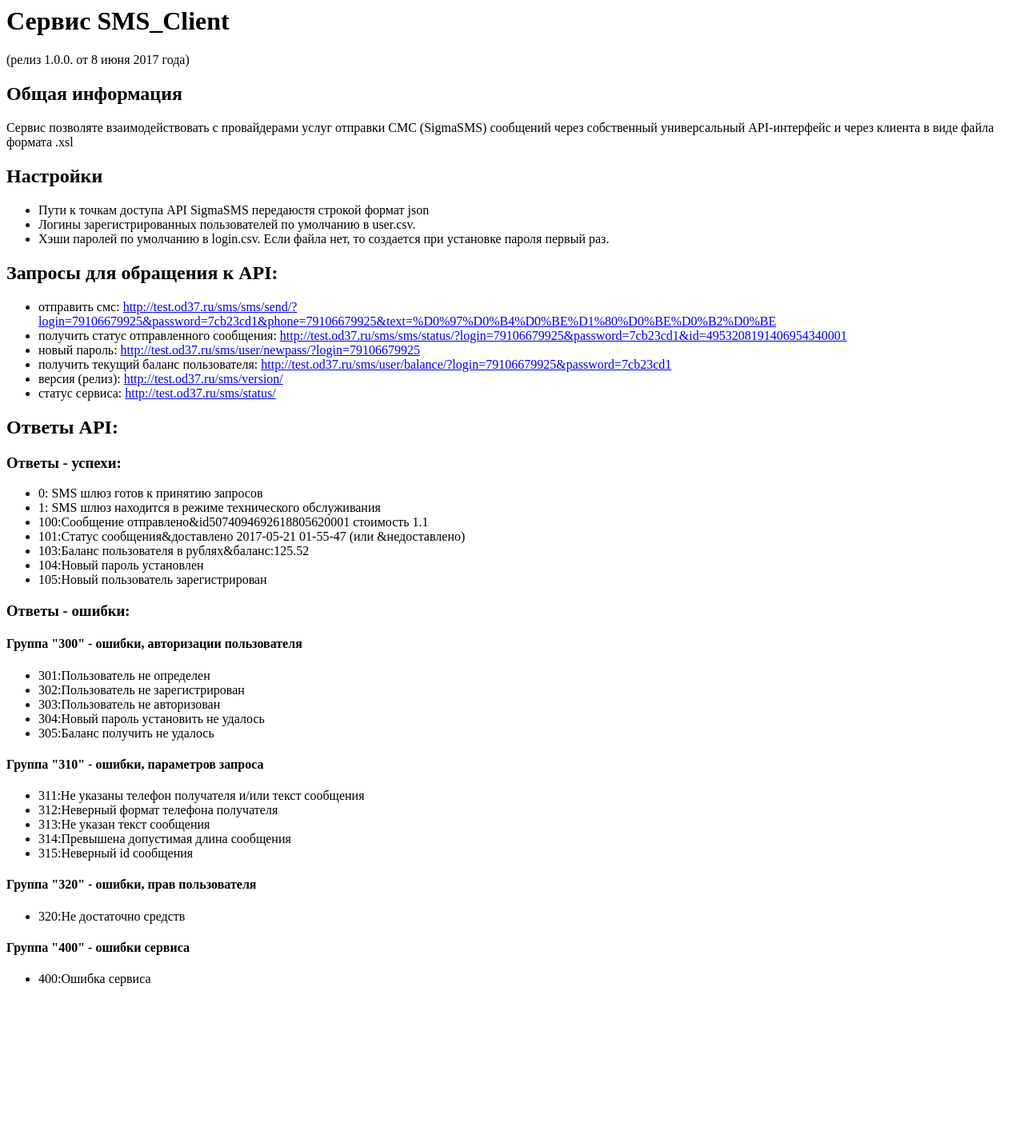
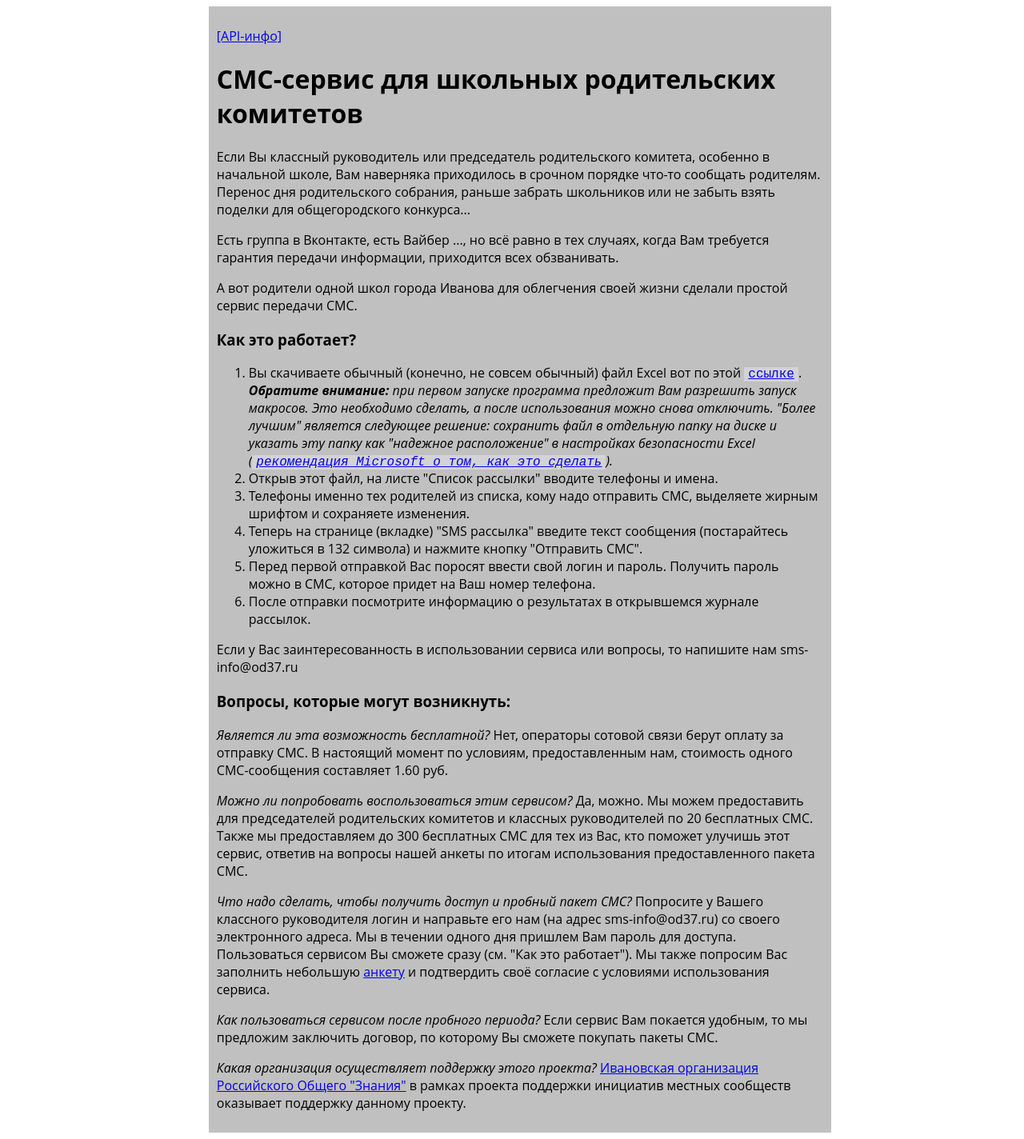
Before and after one commit to kontur32/sms, a PHP site: page / in a window 1280 px wide. Shown: the whole page at 80% size. Before the commit the page ends 1233 px from the top, so only its background shows below. Run offline with PHP 8.4, Linux system fonts and the light colour scheme.

Commit message:
боевой коммит 03.02.2018

```diff
--- a/application/controller_main.php
+++ b/application/controller_main.php
@@ -6,20 +6,14 @@
  * and open the template in the editor.
  */
 
+
 /**
- * Description of controller_model
+ * Description of controller-version
  *
  * @author Пользователь
  */
 class controller_main {
-
-    public function index () {
-
-        include_once 'Parsedown.php';
-        $readme = file_get_contents('readme.md');
-
-        $Parsedown = new Parsedown();
-
-        echo $Parsedown->text($readme);
+    public function index (){
+	echo file_get_contents('html/user-info.html');
     }
 }
--- a/application/controller_user.php
+++ b/application/controller_user.php
@@ -37,5 +37,4 @@ class controller_user {
         }
 
     }
-
 }
--- a/application/model_admin.php
+++ b/application/model_admin.php
@@ -13,8 +13,8 @@
  * @author Пользователь
  */
 class Аdmin {
-//put your code here
-     public function set_new_user () { //вынести в отдельный класс Admin
+
+     public function set_new_user () {
 
         if ($this->user_status == 0) {
             file_put_contents ('user.csv', $this->userID.",". time() ."\n", FILE_APPEND);
--- a/application/model_user.php
+++ b/application/model_user.php
@@ -41,7 +41,7 @@ class User {
         $result = FALSE;
 
         if (($need_solt == "ON")){
-			$hash = crypt($new_password['pass'], uniqid(mt_rand(), true));
+            $hash = crypt($new_password['pass'], uniqid(mt_rand(), true));
         }
 	else {
             $hash = crypt($new_password['pass']);
--- a/application/router.php
+++ b/application/router.php
@@ -16,8 +16,6 @@ class Route {
 
         $params = filter_input_array(INPUT_GET, $_GET);
         $routes = explode('/', parse_url ($_SERVER['REQUEST_URI'], PHP_URL_PATH)) ;
-
-
 
         // получаем имя контроллера
         if ( !empty($routes[2]) )
@@ -72,17 +70,14 @@ class Route {
         if(method_exists($controller, $action))
         {
             // вызываем действие контроллера
-
             $controller->$action($params);
         }
         else
         {
                 // здесь также разумнее было бы кинуть исключение
-
                 Route::ErrorPage404();
         }
     }
-
 	function ErrorPage404() {
 		$host = 'http://'.$_SERVER['HTTP_HOST'].'/';
 		header('HTTP/1.1 404 Not Found');
--- /dev/null
+++ b/html/user-info.html
@@ -0,0 +1,33 @@
+ <!DOCTYPE html>
+<html lang = "ru-RU">
+	<head>
+		<meta charset="UTF-8">
+		<link rel="stylesheet" type="text/css" href="style.css">
+		<title>СМС сервис для класса</title>
+	</head>
+	<body>
+	<div class = "block">
+		<p><a href="apiinfo">[API-инфо]</a></p>
+		<h1>СМС-сервис для школьных родительских комитетов</h1>
+		<p>Если Вы классный руководитель или председатель родительского комитета, особенно в начальной школе, Вам наверняка приходилось в срочном порядке что-то сообщать родителям. Перенос дня родительского  собрания, раньше забрать школьников или не забыть взять поделки для общегородского конкурса...</p>
+		<p>Есть группа в Вконтакте, есть Вайбер ..., но всё равно в тех случаях, когда Вам требуется гарантия передачи информации, приходится всех обзванивать.</p>
+		<p>А вот родители одной школ города Иванова для облегчения своей жизни сделали простой сервис передачи СМС.</p>
+		<h3>Как это работает?</h3>
+		<ol>
+			<li>Вы скачиваете обычный (конечно, не совсем обычный) файл Excel вот по этой <a href = "https://github.com/ivznanie/SMS_Client/raw/dev/clients/MS Excel/Компиляции/SMS_Client/SMS_Client (Клиент отправки произвольных СМС).xlsm">ссылке</a>.<br> <i><b> Обратите внимание:</b> при первом запуске программа предложит Вам разрешить запуск макросов. Это необходимо сделать, а после использования можно снова отключить. "Более лучшим" является следующее решение: сохранить файл в отдельную папку на диске и указать эту папку как "надежное  расположение" в настройках безопасности Excel (<a href='https://support.office.com/ru-ru/article/%D0%A1%D0%BE%D0%B7%D0%B4%D0%B0%D0%BD%D0%B8%D0%B5-%D1%83%D0%B4%D0%B0%D0%BB%D0%B5%D0%BD%D0%B8%D0%B5-%D0%B8-%D0%B8%D0%B7%D0%BC%D0%B5%D0%BD%D0%B5%D0%BD%D0%B8%D0%B5-%D0%BD%D0%B0%D0%B4%D0%B5%D0%B6%D0%BD%D0%BE%D0%B3%D0%BE-%D1%80%D0%B0%D1%81%D0%BF%D0%BE%D0%BB%D0%BE%D0%B6%D0%B5%D0%BD%D0%B8%D1%8F-%D0%B4%D0%BB%D1%8F-%D1%84%D0%B0%D0%B9%D0%BB%D0%BE%D0%B2-f5151879-25ea-4998-80a5-4208b3540a62?ui=ru-RU&rs=ru-RU&ad=RU'>рекомендация Microsoft о том, как это сделать</a>).</i></li>
+			<li>Открыв этот файл, на листе "Список рассылки" вводите телефоны и имена.</li>
+			<li>Телефоны именно тех родителей из списка, кому надо отправить СМС, выделяете жирным шрифтом и сохраняете изменения.</li>
+			<li>Теперь на странице (вкладке) "SMS рассылка" введите текст сообщения (постарайтесь уложиться в 132 символа) и нажмите кнопку "Отправить СМС".</li>
+			<li>Перед первой отправкой Вас поросят ввести свой логин и пароль. Получить пароль можно в СМС, которое придет на Ваш номер телефона.</li>
+			<li>После отправки посмотрите информацию о результатах в открывшемся журнале рассылок.</li>
+		</ol>
+		<p>Если у Вас заинтересованность в использовании сервиса или вопросы, то напишите нам sms-info@od37.ru</p>
+		<h3>Вопросы, которые могут возникнуть:</h3>
+		<p><i>Является ли эта возможность бесплатной?</i> Нет, операторы сотовой связи берут оплату за отправку СМС. В настоящий момент по условиям, предоставленным нам, стоимость одного СМС-сообщения составляет 1.60 руб.</p>
+		<p><i>Можно ли попробовать воспользоваться этим сервисом?</i> Да, можно. Мы можем предоставить для председателей родительских комитетов и классных руководителей по 20 бесплатных СМС. Также мы предоставляем до 300 бесплатных СМС для тех из Вас, кто поможет улучишь этот сервис, ответив на вопросы нашей анкеты по итогам использования предоставленного пакета СМС.</p>
+		<p><i>Что надо сделать, чтобы получить доступ и пробный пакет СМС?</i> Попросите у Вашего классного руководителя логин и направьте его нам (на адрес sms-info@od37.ru) со своего электронного адреса. Мы в течении одного дня пришлем Вам пароль для доступа. Пользоваться сервисом Вы сможете сразу (см. "Как это работает"). Мы также попросим Вас заполнить небольшую <a href="Анкета пользователя СМС.docx">анкету</a> и подтвердить своё согласие с условиями использования сервиса.</p>
+		<p><i>Как пользоваться сервисом после пробного периода?</i> Если сервис Вам покается удобным, то мы предложим заключить договор, по которому Вы сможете покупать пакеты СМС.</p>
+		<p><i>Какая организация осуществляет поддержку этого проекта?</i> <a href = "http://ivznanie.ru">Ивановская организация Российского Общего "Знания"</a> в рамках проекта поддержки инициатив местных сообществ оказывает поддержку данному проекту.</p>
+	</div>
+	</body>
+</html>
--- /dev/null
+++ b/style.css
@@ -0,0 +1,37 @@
+* {
+	font-family : "Open Sans", Verdana, Geneva, "DejaVu Sans", sans-serif;
+}
+
+.status a {
+	background : lightgrey;
+        padding-left: 5px;
+        padding-right: 5px;
+        font-family : Courier New;
+}
+
+.green span{
+	background : #00ff00;
+	padding-left : 5px;
+	padding-right : 5px;
+}
+
+.yellow span {
+	background : #ffff66;
+	padding-left : 5px;
+	padding-right : 5px;
+}
+
+.block {
+	max-width : 60%;
+    margin-left : 20%;
+    word-wrap: break-word;
+    background : silver;
+	padding : 10px;
+}
+
+li a {
+	background : lightgrey;
+	padding-left : 5px;
+	padding-right : 5px;
+	font-family : Courier New;
+}
```
Also changed, not shown: application/controller_apiinfo.php (added, +35 -0 lines), application/controller_sms.php (+6 -4 lines), application/controller_status.php (+10 -8 lines), redme.md (deleted, +0 -48 lines), .htaccess (deleted), README.md, loader.php (line endings or trailing spaces), 2 other files. Lines whose indentation alone changed are shown as unchanged.
